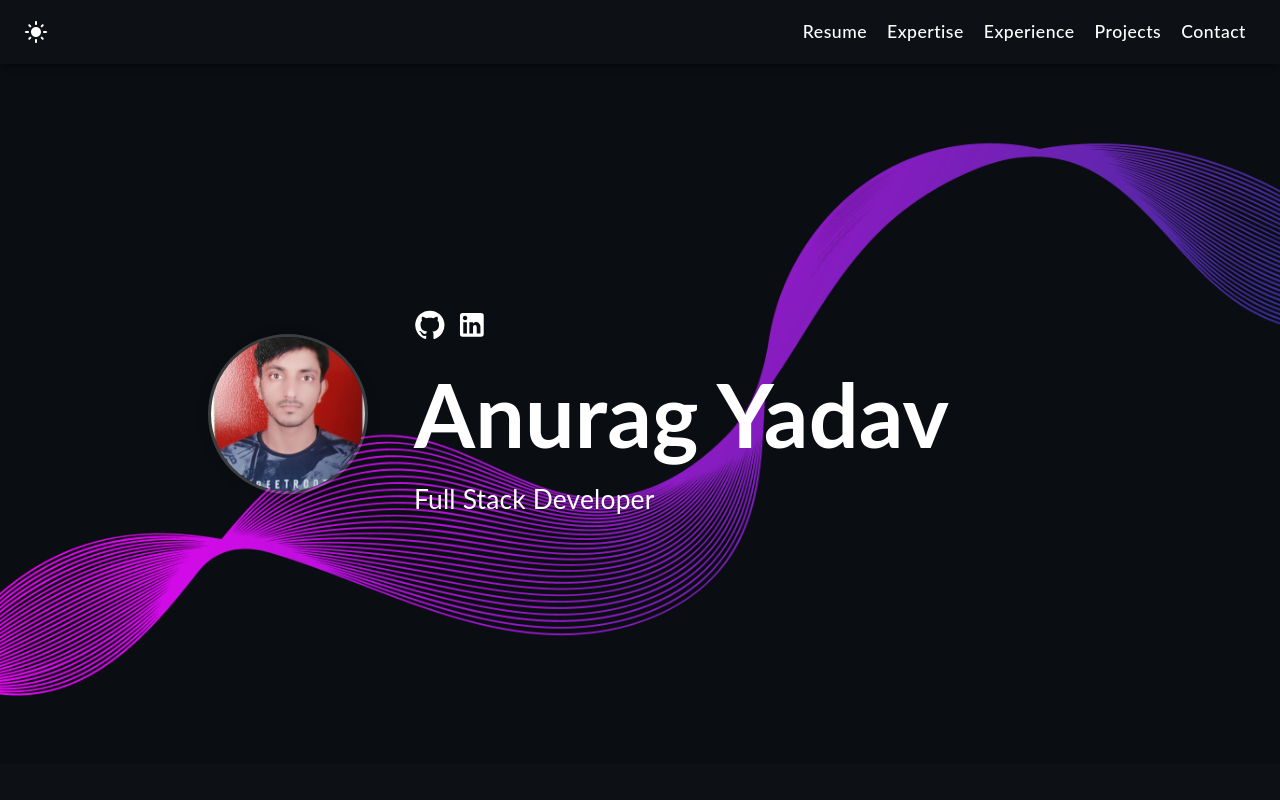
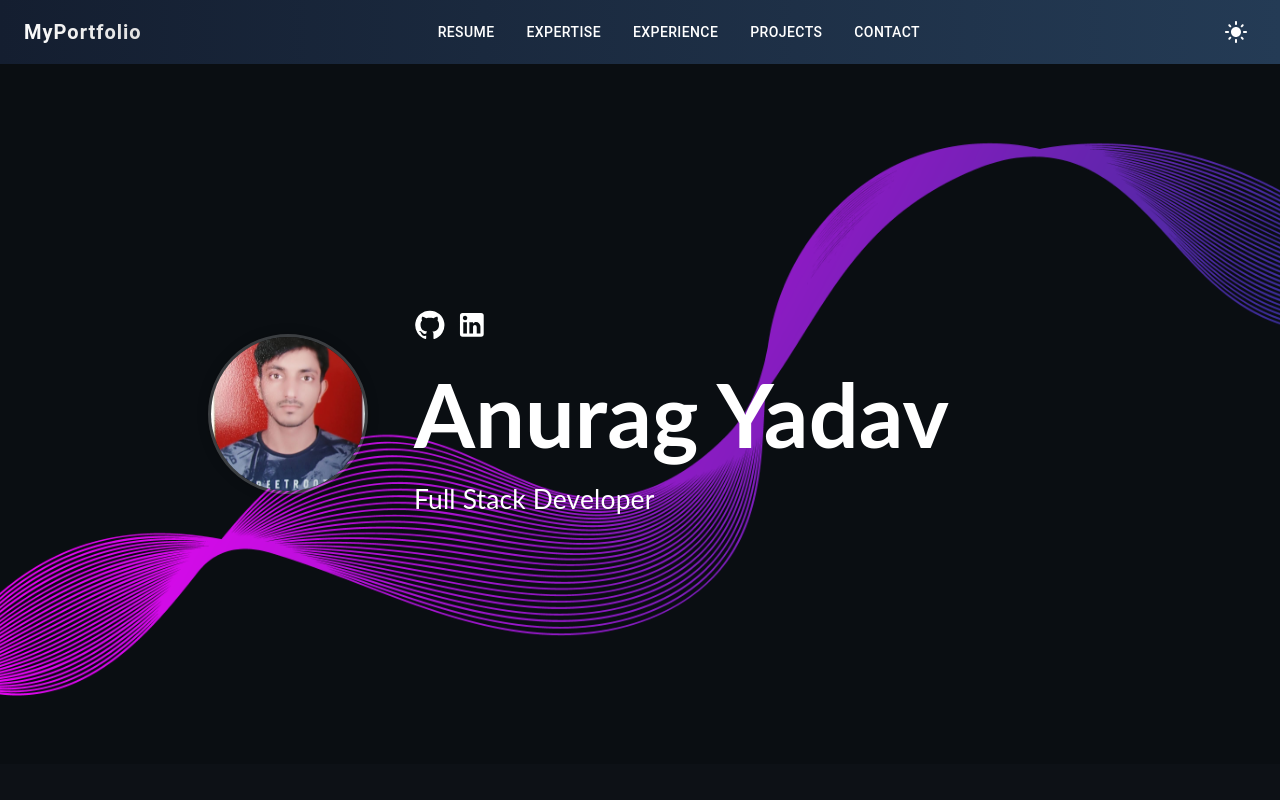
Before and after one commit to Anurag078/Portfolio, a React (Create React App) app: page / in a window 1280 px wide. Shown: the top 800 px of the page. Built offline with nearby package versions, Linux system fonts and the light colour scheme.

Commit message:
Updated Navigation and Timeline components

```diff
--- a/src/components/Navigation.tsx
+++ b/src/components/Navigation.tsx
@@ -15,10 +15,10 @@ import ListItemButton from '@mui/material/ListItemButton';
 import ListItemText from '@mui/material/ListItemText';
 import MenuIcon from '@mui/icons-material/Menu';
 import Toolbar from '@mui/material/Toolbar';
+import Typography from "@mui/material/Typography";
 
 const drawerWidth = 240;
 
-// 👇 Added "Resume" as a link (no scroll needed)
 const navItems = [
   ['Resume', 'https://drive.google.com/file/d/16pFtlU2zayW9mvvL8a_gcvhp1ZLIOkpx/view?usp=drive_link'],
   ['Expertise', 'expertise'],
@@ -29,26 +29,20 @@ const navItems = [
 
 function Navigation({ parentToChild, modeChange }: any) {
   const { mode } = parentToChild;
+  const [mobileOpen, setMobileOpen] = useState(false);
+  const [scrolled, setScrolled] = useState(false);
 
-  const [mobileOpen, setMobileOpen] = useState<boolean>(false);
-  const [scrolled, setScrolled] = useState<boolean>(false);
-
-  const handleDrawerToggle = () => {
-    setMobileOpen((prevState) => !prevState);
-  };
+  const handleDrawerToggle = () => setMobileOpen((prev) => !prev);
 
   useEffect(() => {
     const handleScroll = () => {
       const navbar = document.getElementById("navigation");
       if (navbar) {
-        const scrolled = window.scrollY > navbar.clientHeight;
-        setScrolled(scrolled);
+        setScrolled(window.scrollY > navbar.clientHeight);
       }
     };
     window.addEventListener('scroll', handleScroll);
-    return () => {
-      window.removeEventListener('scroll', handleScroll);
-    };
+    return () => window.removeEventListener('scroll', handleScroll);
   }, []);
 
   const scrollToSection = (section: string) => {
@@ -56,23 +50,25 @@ function Navigation({ parentToChild, modeChange }: any) {
     if (sectionElement) {
       sectionElement.scrollIntoView({ behavior: 'smooth' });
     } else {
-      // fallback for external links like resume
       window.open(section, '_blank');
     }
   };
 
   const drawer = (
     <Box className="navigation-bar-responsive" onClick={handleDrawerToggle} sx={{ textAlign: 'center' }}>
-      <p className="mobile-menu-top"><ListIcon />Menu</p>
+      <p className="mobile-menu-top"><ListIcon /> Menu</p>
       <Divider />
       <List>
-        {navItems.map((item) => (
-          <ListItem key={item[0]} disablePadding>
+        {navItems.map(([label, link]) => (
+          <ListItem key={label} disablePadding>
             <ListItemButton
-              sx={{ textAlign: 'center' }}
-              onClick={() => scrollToSection(item[1])}
+              sx={{
+                textAlign: 'center',
+                '&:hover': { backgroundColor: 'rgba(255,255,255,0.1)' }
+              }}
+              onClick={() => scrollToSection(link)}
             >
-              <ListItemText primary={item[0]} />
+              <ListItemText primary={label} />
             </ListItemButton>
           </ListItem>
         ))}
@@ -83,56 +79,97 @@ function Navigation({ parentToChild, modeChange }: any) {
   return (
     <Box sx={{ display: 'flex' }}>
       <CssBaseline />
-      <AppBar component="nav" id="navigation" className={`navbar-fixed-top${scrolled ? ' scrolled' : ''}`}>
-        <Toolbar className='navigation-bar'>
-          <IconButton
-            color="inherit"
-            aria-label="open drawer"
-            edge="start"
-            onClick={handleDrawerToggle}
-            sx={{ mr: 2, display: { sm: 'none' } }}
+      <AppBar
+        id="navigation"
+        position="fixed"
+        sx={{
+          transition: "all 0.3s ease",
+          background: mode === 'dark'
+            ? "linear-gradient(90deg, #141E30, #243B55)"
+            : "linear-gradient(90deg, #4facfe, #00f2fe)",
+          backdropFilter: "blur(10px)",
+          boxShadow: scrolled ? "0 4px 20px rgba(0,0,0,0.3)" : "none",
+        }}
       >
-            <MenuIcon />
-          </IconButton>
+        <Toolbar sx={{ display: "flex", justifyContent: "space-between", alignItems: "center" }}>
 
-          {/* Toggle dark/light mode */}
-          {mode === 'dark' ? (
-            <LightModeIcon onClick={() => modeChange()} />
-          ) : (
-            <DarkModeIcon onClick={() => modeChange()} />
-          )}
+          {/* Left: Logo/Brand */}
+          <Typography
+            variant="h6"
+            sx={{
+              fontWeight: 700,
+              letterSpacing: "1px",
+              cursor: "pointer",
+              background: "linear-gradient(45deg, #fff, #ddd)",
+              WebkitBackgroundClip: "text",
+              WebkitTextFillColor: "transparent",
+              transition: "transform 0.3s ease",
+              '&:hover': { transform: "scale(1.05)" }
+            }}
+            onClick={() => window.scrollTo({ top: 0, behavior: "smooth" })}
+          >
+            MyPortfolio
+          </Typography>
 
-          {/* Main Navigation Buttons */}
-          <Box sx={{ display: { xs: 'none', sm: 'block' } }}>
+          {/* Desktop Navigation */}
+          <Box sx={{ display: { xs: 'none', sm: 'flex' }, gap: 2 }}>
             {navItems.map(([label, link]) => (
               <Button
                 key={label}
                 onClick={() => scrollToSection(link)}
-                sx={{ color: '#fff' }}
+                sx={{
+                  color: '#fff',
+                  fontWeight: 500,
+                  transition: "all 0.3s ease",
+                  '&:hover': {
+                    background: "rgba(255,255,255,0.15)",
+                    transform: "scale(1.05)"
+                  }
+                }}
               >
                 {label}
               </Button>
             ))}
           </Box>
+
+          {/* Right: Dark/Light Mode Toggle + Mobile Menu */}
+          <Box sx={{ display: "flex", alignItems: "center" }}>
+            <IconButton onClick={() => modeChange()} sx={{ color: "#fff" }}>
+              {mode === 'dark' ? <LightModeIcon /> : <DarkModeIcon />}
+            </IconButton>
+            <IconButton
+              color="inherit"
+              aria-label="open drawer"
+              edge="end"
+              onClick={handleDrawerToggle}
+              sx={{ display: { sm: 'none' } }}
+            >
+              <MenuIcon />
+            </IconButton>
+          </Box>
         </Toolbar>
       </AppBar>
 
-      <nav>
+      {/* Mobile Drawer */}
       <Drawer
         variant="temporary"
         open={mobileOpen}
         onClose={handleDrawerToggle}
-          ModalProps={{
-            keepMounted: true,
-          }}
+        ModalProps={{ keepMounted: true }}
         sx={{
           display: { xs: 'block', sm: 'none' },
-            '& .MuiDrawer-paper': { boxSizing: 'border-box', width: drawerWidth },
+          '& .MuiDrawer-paper': {
+            boxSizing: 'border-box',
+            width: drawerWidth,
+            background: mode === 'dark'
+              ? "linear-gradient(180deg, #141E30, #243B55)"
+              : "linear-gradient(180deg, #4facfe, #00f2fe)",
+            color: "#fff"
+          }
         }}
       >
         {drawer}
       </Drawer>
-      </nav>
     </Box>
   );
 }
--- a/src/components/Timeline.tsx
+++ b/src/components/Timeline.tsx
@@ -16,7 +16,7 @@ function Timeline() {
             className="vertical-timeline-element--work"
             contentStyle={{ background: 'white', color: 'rgb(39, 40, 34)' }}
             contentArrowStyle={{ borderRight: '7px solid  white' }}
-            date="2022 - present"
+            date="August 2024 - January 2025"
             iconStyle={{ background: '#5000ca', color: 'rgb(39, 40, 34)' }}
             icon={<FontAwesomeIcon icon={faBriefcase} />}
           >
```
Lines whose indentation alone changed are shown as unchanged.
